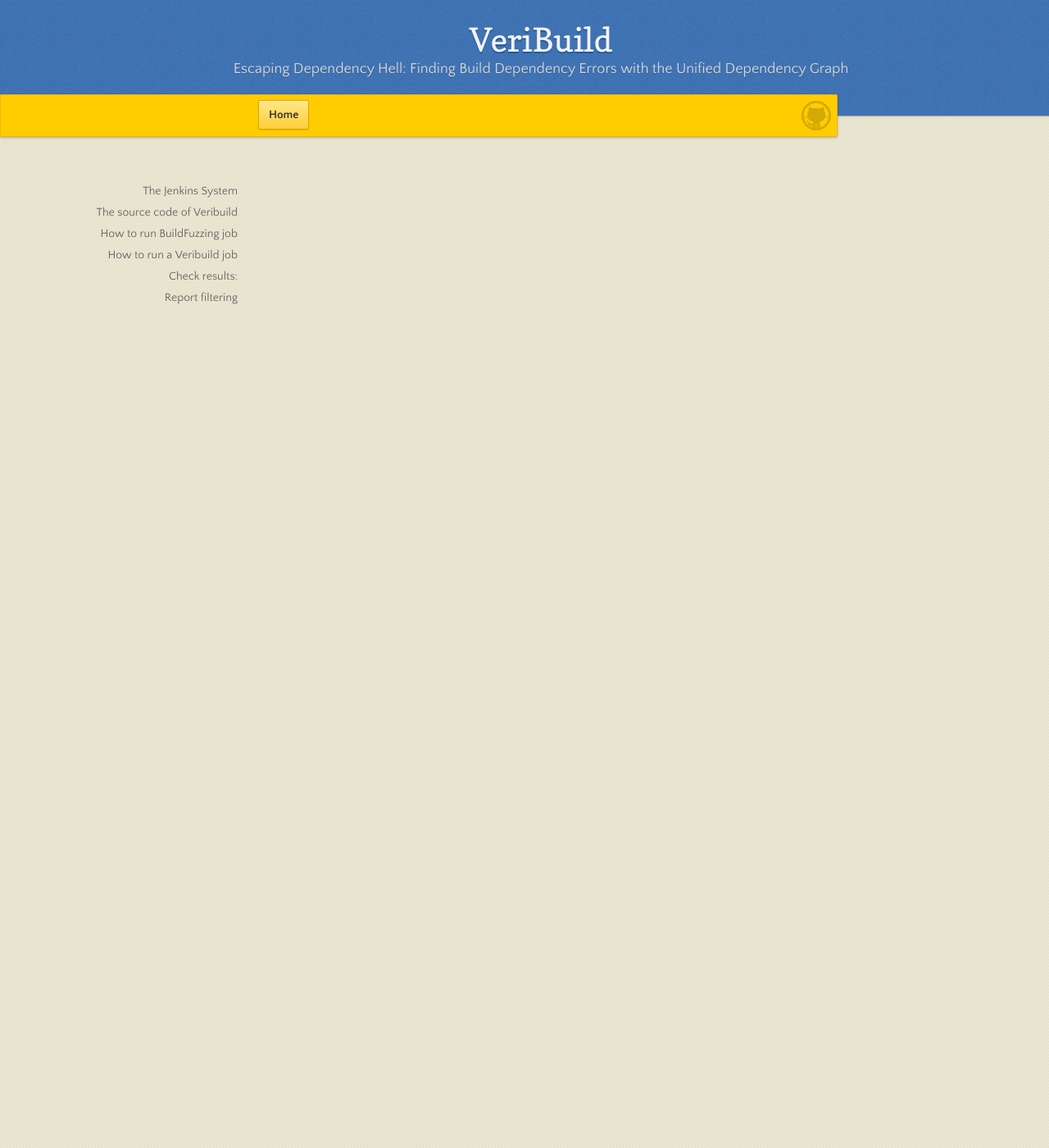
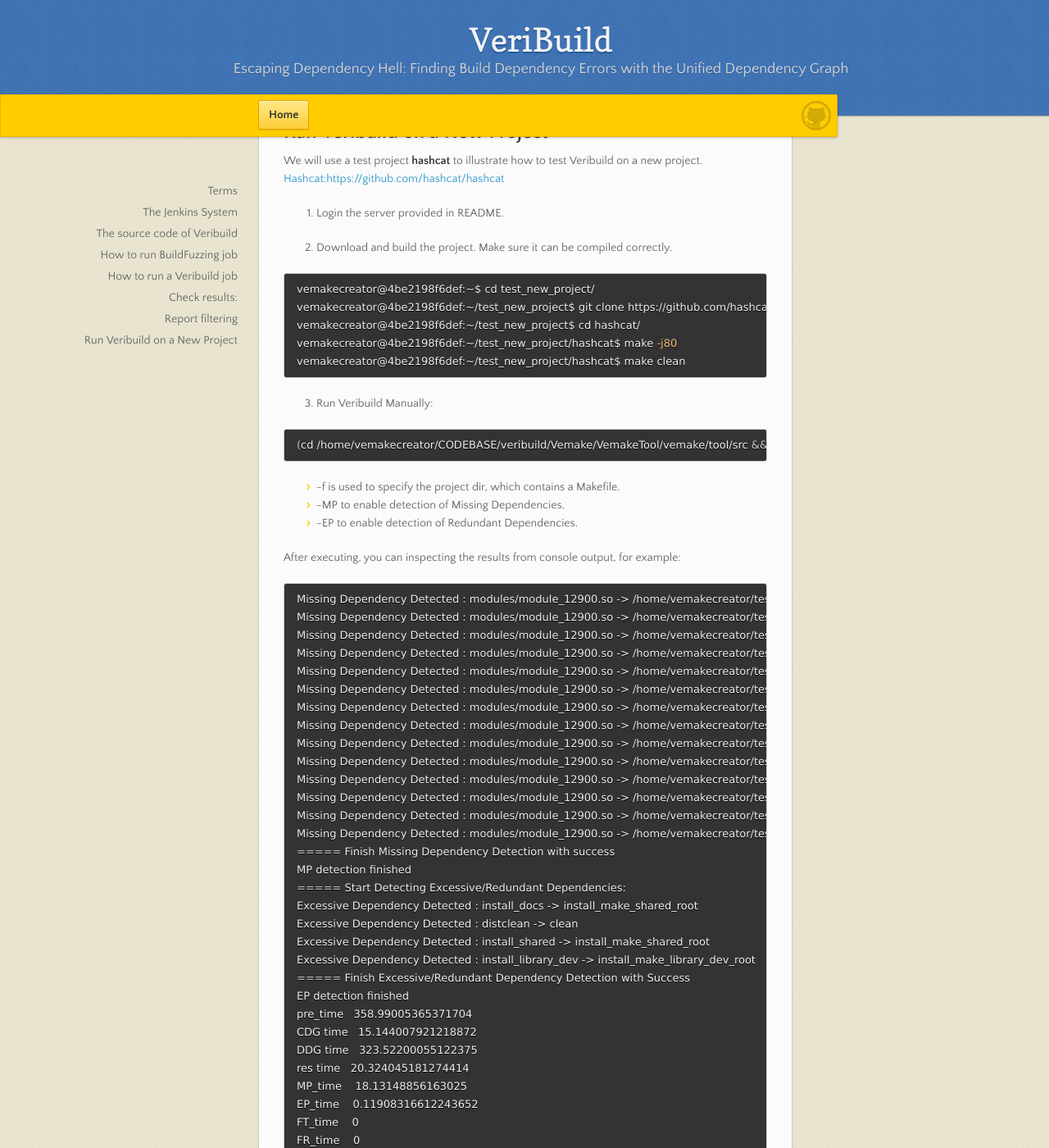
Before and after one commit to veribuild/veribuild.github.io, a Jekyll site: the page built from ae.md, in a window 1280 px wide and 1400 px high, scrolled down 5099 px. Shown: the whole window at 82% size. Built offline with Jekyll 4.4.1, drawn with Linux system fonts in a browser that asks for light colours; some of the changed text lies outside the part shown.

Commit message:
Update the AE page, add a section for new projects

````diff
--- a/ae.md
+++ b/ae.md
@@ -2,12 +2,15 @@
 layout: default
 title: Artifact Evaluation Tutorial
 ---
+## Terms
 
-This page contains the comparison results of VeriBuild and MkCheck.
+- RD/EP: RD=Redundant Dependency, EP=Excessive Prerequisite. They are two names of the same kind of issues.
+- MD/MP: MD=Missing Dependency, MP=Missing Prerequisite. They are two names of the same kind of issues.
+- FR: File Race
 
 ## The Jenkins System
 
-With the login information attached in the email, you can login a Jenkins system for running different veribuild tasks.
+With the login information attached in README, you can login a Jenkins system for running different Veribuild tasks.
 ![First Page of the Jenkins System](/assets/images/jenkins-frontpage.jpg)
 
 | Project Name | Content |
@@ -18,19 +21,19 @@ With the login information attached in the email, you can login a Jenkins system
 
 ## The source code of Veribuild
 
-With the login provided in the review package. You can find the source code of Veribuild in:
+With the login information provided in README, you can find the source code of Veribuild in:
 
 ```bash
 /home/vemakecreator/CODEBASE/veribuild/Vemake/VemakeTool/vemake/tool
 ```
 
-The source code will be open sourced after the review process and rewriting documents.
+The source code will be open-sourced after the review process and rewriting documents.
 
 
 ## How to run BuildFuzzing job
 
 
-1. Click vemake_buildfuzz_a_project .
+1. Click **vemake_buildfuzz_a_project**.
 2. Click "Build with Parameters" to start a job.
     - In the build parameter section, select a project for testing (e.g., CacheSimulator).
 3. Click Build to trigger this job
@@ -59,9 +62,9 @@ Here is an example of the output of build fuzzing:
 
 This example shows two missing dependencies: **trans.o -> cachelab.h**,  and **trans.o->contracts.h**.
 
-
+{:start="6"}
 6. To inspect the source code of the script used for running this job, click "Configure".
-You can find the script code in the "Build" Section.
+You can find the script code in the "Build" section.
 
 
 
@@ -74,8 +77,8 @@ There are three parameters for this job.
 | Parameter Name | Content |
 | :----------- | :---------- |
 | PROJECTS | Select the project to be checked with Veribuild |
-| RULES | MP = Missing Dependency  EP = Redundant/Excessive Dependency |
-| NO_CACHE| NO_CACHE=True  => Do not use cache during the analysis |
+| RULES | MP = Missing Dependency <br /> EP = Redundant/Excessive Dependency |
+| NO_CACHE| NO_CACHE=True  <br /> => Do not use cache during the analysis |
 
 
 We use a project **CacheSimulator** to illustrate how to run Veribuild on it.
@@ -88,8 +91,9 @@ We use a project **CacheSimulator** to illustrate how to run Veribuild on it.
 
 ![Veribuild Config](/assets/images/veribuild_config.jpg)
 
+{:start="4"}
 4. Click the build button.
-5. Click the new job appeared in the build history section.
+5. Click the new job that appeared in the build history section.
 6. Click "Console output" to view the output of running Veribuild.
 
 Here is an example:
@@ -149,3 +153,91 @@ For more details, please refer to the source code at this path:
 ```
 
 [comment]: # (## Some Explanations)
+
+## Run Veribuild on a New Project
+
+We will use a test project **hashcat** to illustrate how to test Veribuild on a new project.
+[Hashcat:https://github.com/hashcat/hashcat](https://github.com/hashcat/hashcat)
+
+1. Login the server provided in README.
+
+2. Download and build the project. Make sure it can be compiled correctly.
+
+```bash
+vemakecreator@4be2198f6def:~$ cd test_new_project/
+vemakecreator@4be2198f6def:~/test_new_project$ git clone https://github.com/hashcat/hashcat.git
+vemakecreator@4be2198f6def:~/test_new_project$ cd hashcat/
+vemakecreator@4be2198f6def:~/test_new_project/hashcat$ make -j80
+vemakecreator@4be2198f6def:~/test_new_project/hashcat$ make clean
+```
+
+{:start="3"}
+3. Run Veribuild Manually:
+
+```bash
+(cd /home/vemakecreator/CODEBASE/veribuild/Vemake/VemakeTool/vemake/tool/src && /home/vemakecreator/CODEBASE/veribuild/Vemake/VemakeTool/vemake/tool/src/run.py -f /home/vemakecreator/test_new_project/hashcat -EP -MP)
+```
+
+- -f is used to specify the project dir, which contains a Makefile.
+- -MP to enable detection of Missing Dependencies.
+- -EP to enable detection of Redundant Dependencies.
+
+After executing, you can inspecting the results from console output, for example:
+
+```bash
+Missing Dependency Detected : modules/module_12900.so -> /home/vemakecreator/test_new_project/hashcat/deps/xxHash/bits/stdlib.h
+Missing Dependency Detected : modules/module_12900.so -> /home/vemakecreator/test_new_project/hashcat/include/alloca.h
+Missing Dependency Detected : modules/module_12900.so -> /home/vemakecreator/test_new_project/hashcat/deps/xxHash/bits/stat.h
+Missing Dependency Detected : modules/module_12900.so -> /home/vemakecreator/test_new_project/hashcat/include/bits/wordsize.h
+Missing Dependency Detected : modules/module_12900.so -> /home/vemakecreator/test_new_project/hashcat/deps/LZMA-SDK/C/bits/posix1_lim.h
+Missing Dependency Detected : modules/module_12900.so -> /home/vemakecreator/test_new_project/hashcat/include/time.h
+Missing Dependency Detected : modules/module_12900.so -> /home/vemakecreator/test_new_project/hashcat/include/bits/fcntl-linux.h
+Missing Dependency Detected : modules/module_12900.so -> /home/vemakecreator/test_new_project/hashcat/deps/xxHash/bits/string2.h
+Missing Dependency Detected : modules/module_12900.so -> /home/vemakecreator/test_new_project/hashcat/deps/zlib/bits/stdio.h
+Missing Dependency Detected : modules/module_12900.so -> /home/vemakecreator/test_new_project/hashcat/deps/xxHash/bits/endian.h
+Missing Dependency Detected : modules/module_12900.so -> /home/vemakecreator/test_new_project/hashcat/include/stdarg.h
+Missing Dependency Detected : modules/module_12900.so -> /home/vemakecreator/test_new_project/hashcat/include/bits/huge_val.h
+Missing Dependency Detected : modules/module_12900.so -> /home/vemakecreator/test_new_project/hashcat/deps/xxHash/gnu/stubs.h
+Missing Dependency Detected : modules/module_12900.so -> /home/vemakecreator/test_new_project/hashcat/deps/OpenCL-Headers/emmintrin.h
+===== Finish Missing Dependency Detection with success
+MP detection finished
+===== Start Detecting Excessive/Redundant Dependencies:
+Excessive Dependency Detected : install_docs -> install_make_shared_root
+Excessive Dependency Detected : distclean -> clean
+Excessive Dependency Detected : install_shared -> install_make_shared_root
+Excessive Dependency Detected : install_library_dev -> install_make_library_dev_root
+===== Finish Excessive/Redundant Dependency Detection with Success
+EP detection finished
+pre_time   358.99005365371704
+CDG time   15.144007921218872
+DDG time   323.52200055122375
+res time   20.324045181274414
+MP_time    18.13148856163025
+EP_time    0.11908316612243652
+FT_time    0
+FR_time    0
+/home/vemakecreator/test_new_project/hashcat test finished
+```
+
+You can see from the output that we can detect many missing dependencies in this project.
+Those redundant dependencies are False Positive reports, as we have discussed in the paper (Page 8).
+
+```bash
+Another category of false RDs are order-only prerequisites. Developers
+specify the build rules to enforce the build order of different
+targets. instead of the input-output dependencies. For example, in
+Figure 8, at line 946 in Makefile.in, the developer specifies force
+as the dependency of test, tests and check. The build of the three
+targets does not rely on any output from building force, but the
+developer intends to build them only after the build of force. To be
+more efficient, one can specify such dependencies as order-only
+prerequisites[10] supported by Make, and VeriBuild can utilize
+this information to filter out false RDs caused by order-only prerequisites.
+```
+
+
+And you can also find the JSON-formatted results (MP.json and EP.json) at the this path:
+
+```bash
+/home/vemakecreator/CODEBASE/veribuild/Vemake/testbase/testoutput/hashcat
+```
````
Also changed, not shown: 1 other file.
